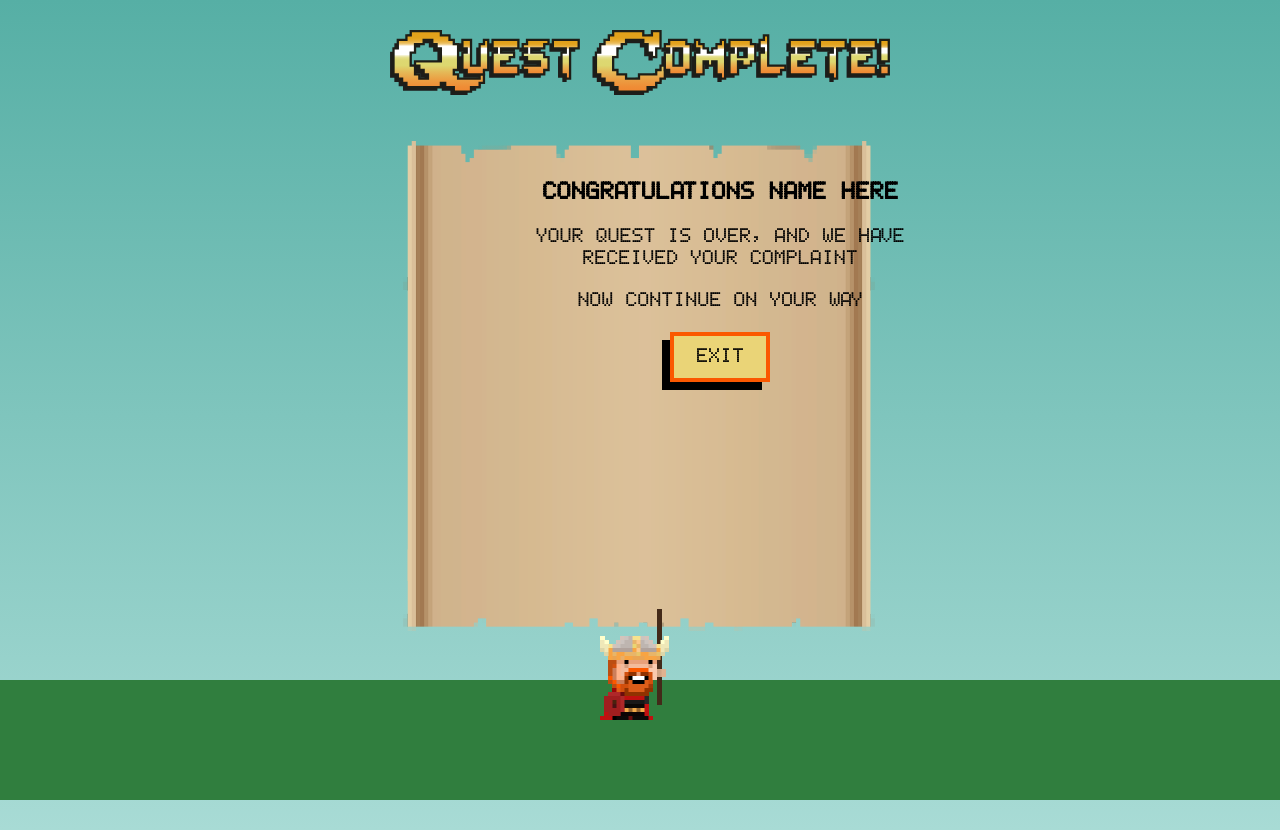
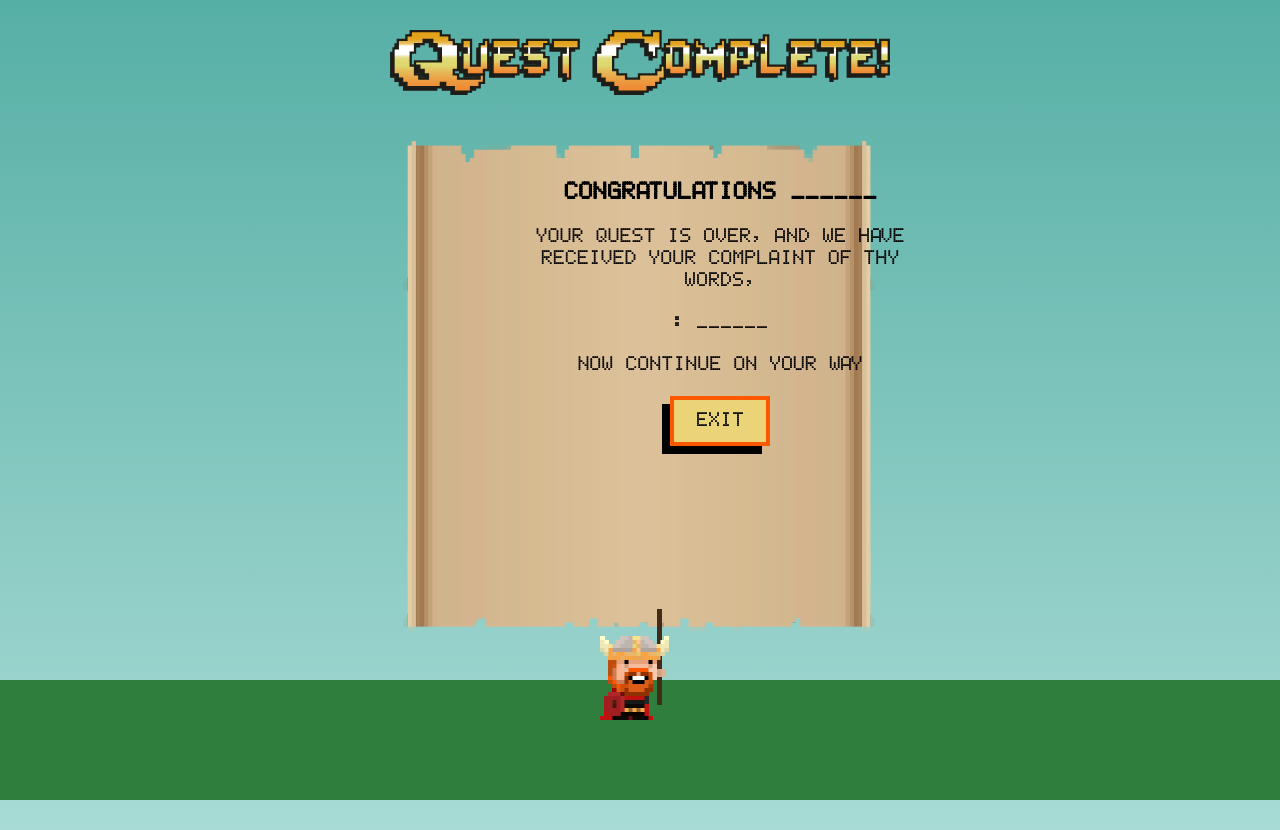
Before and after one commit to fephil/sax-turtles-webapp, a React (Create React App) app: page /complete in a window 1280 px wide. Built offline with nearby package versions, Linux system fonts and the light colour scheme; no server answers.

Commit message:
feat: Show data on game over screen

```diff
--- a/src/GameComplete.js
+++ b/src/GameComplete.js
@@ -7,15 +7,59 @@ import questionComplete from './questcomplete.svg';
 import scrollGameOver from './scroll-gameover.png';
 import vikingVictory from './vikingvictory.gif';
 
+import apiService from './apiService';
+
 class GameComplete extends Component {
+    constructor(props) {
+        super(props)
+
+        this.state = {
+            gameData: {
+                Levels: [
+                    {
+                        Inputs: [{
+                            Value: '______'
+                        }]
+                    }
+                ]
+            }
+        }
+
+        apiService
+            //.getGameData(this.props.match.params.gameId)
+            .getGameData('899aa052-63a2-4880-9d11-a4c280582597')
+            .then(this.setInitialState.bind(this))
+    }
+
+    setInitialState(response) {
+        console.log(response);
+
+        this.setState({
+            gameData: response
+        })
+    }
+
     render() {
+        var text = this.state.gameData.Levels.map((levelData) => {
+            return (
+                <p>
+                    {levelData.Inputs[0].Name} : {levelData.Inputs[0].Value}
+                </p>
+            )
+        });
+
+        console.log(text);
+
         return (
-            <section style={{ textAlign: 'center', marginTop: '30px' }}>
+            <section style={{ textAlign: 'center', marginTop: '30px' , display: (this.state.gameData.length === 0) ? 'none' : 'block' }}>
                 <div className='game-complete-text'>
-                    <strong style={{ fontSize: '24px'}}>Congratulations NAME HERE</strong>
+                    <strong style={{ fontSize: '24px'}}>Congratulations {this.state.gameData.Levels[0].Inputs[0].Value}</strong>
                     <p>
-                        Your quest is over, and we have received your complaint
+                        Your quest is over, and we have received your complaint of thy words,
                     </p>
+
+                    { text }
+
                     <p>
                         Now continue on your way
                     </p>
```
